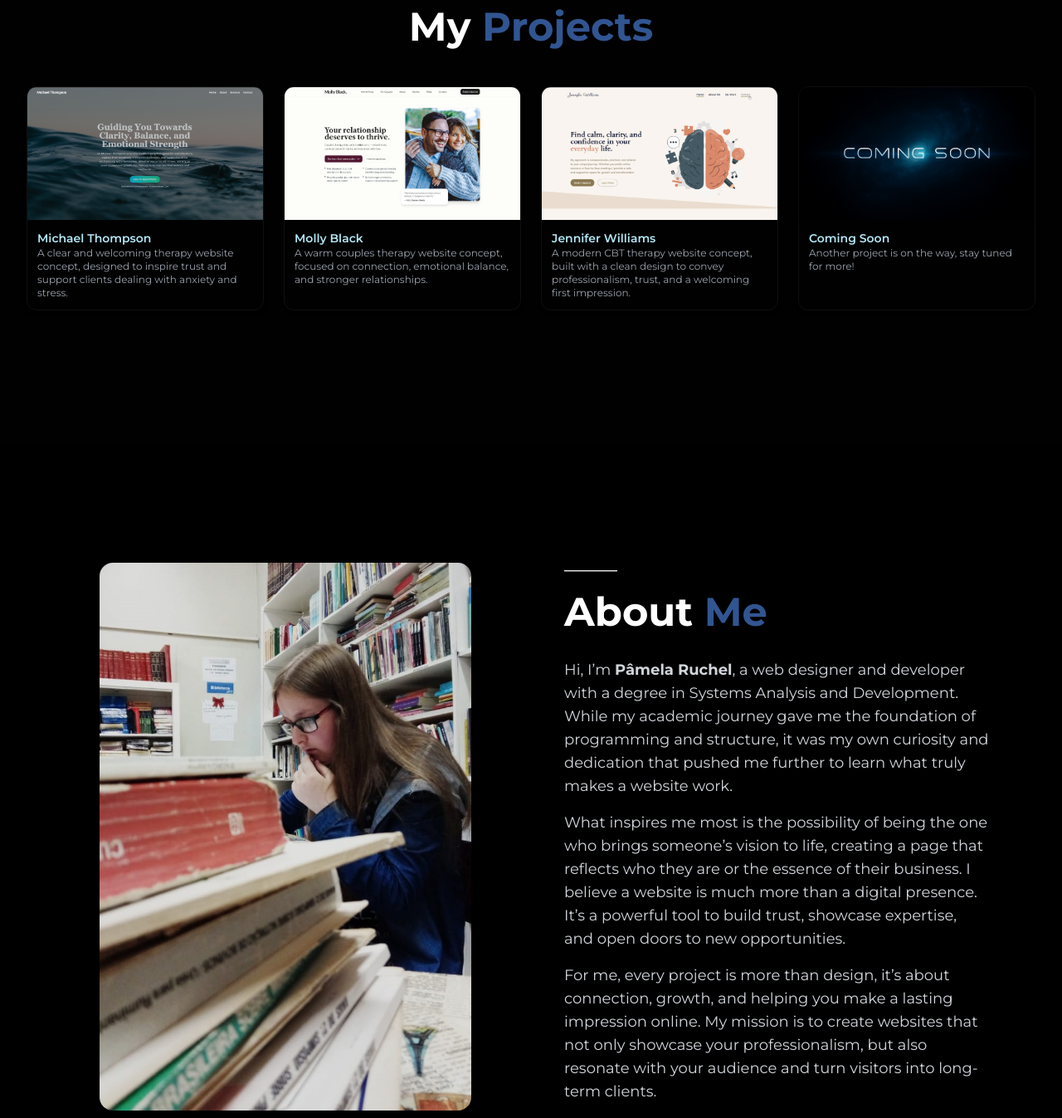
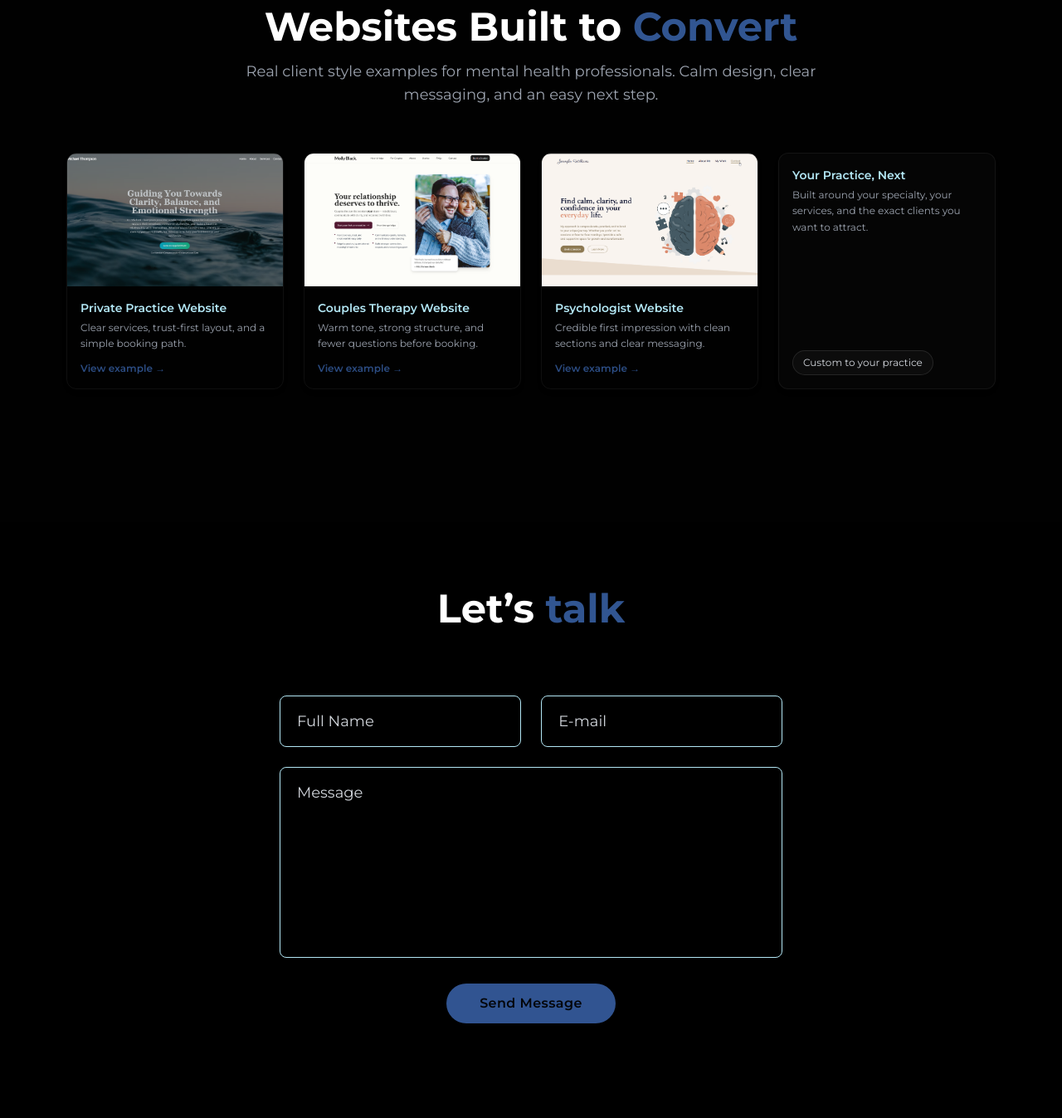
Before and after one commit to pamelaruchel/website, a plain HTML site: page index.html in a window 1280 px wide. Shown: the part 6173-7520 px from the top of the page at 83% size. Drawn offline with nearby package versions, Linux system fonts and the light colour scheme; a script that the page names is missing.

Commit message:
Add files via upload

```diff
--- a/index.html
+++ b/index.html
@@ -1017,102 +1017,88 @@
 
 <!-- portfolio section -->
 <section id="portfolio" class="w-full bg-[var(--cor-principal)] py-24 md:py-36 px-4">
-  <h2 class="text-center mb-8 text-white text-3xl md:text-5xl font-bold" data-aos="fade-down">
-    My <span class="text-[#3d69b4ce]">Projects</span>
+  <div class="max-w-6xl mx-auto">
+    <h2 class="text-center mb-4 text-white text-3xl md:text-5xl font-bold" data-aos="fade-down">
+      Websites Built to <span class="text-[#3d69b4ce]">Convert</span>
     </h2>
+
+    <p class="text-center text-gray-400 max-w-3xl mx-auto mb-10 text-base md:text-lg leading-relaxed"
+       data-aos="fade-up" data-aos-delay="120">
+      Real client style examples for mental health professionals. Calm design, clear messaging, and an easy next step.
+    </p>
 
     <div class="grid grid-cols-1 sm:grid-cols-2 md:grid-cols-3 lg:grid-cols-4 gap-6 p-4">
 
       <a href="michael.html" target="_blank" rel="noopener noreferrer"
-       class="block rounded-xl overflow-hidden border border-[rgba(255,255,255,0.06)] shadow-md transform transition-all duration-300 hover:scale-105 hover:ring hover:ring-[var(--color-02)] hover:shadow-xl"
-       data-aos="fade-up" data-aos-delay="700">
-      <img src="images/michael.png" alt="Project 3" class="w-full h-40 object-cover">
-      <div class="p-3 bg-transparent">
-        <h3 class="text-sm font-semibold text-[var(--color-02)]">Michael Thompson</h3>
-        <p class="text-xs text-gray-400">
-          A clear and welcoming therapy website concept, designed to inspire trust and support clients dealing with anxiety and stress.
+         class="group block rounded-xl overflow-hidden border border-[rgba(255,255,255,0.06)] shadow-md transform transition-all duration-300 hover:scale-105 hover:ring hover:ring-[var(--color-02)] hover:shadow-xl"
+         data-aos="fade-up" data-aos-delay="300">
+        <img src="images/michael.png" alt="Private Practice Website Example" class="w-full h-40 object-cover">
+        <div class="p-4 bg-transparent">
+          <h3 class="text-sm font-semibold text-[var(--color-02)]">
+            Private Practice Website
+          </h3>
+          <p class="text-xs text-gray-400 mt-1 leading-relaxed">
+            Clear services, trust-first layout, and a simple booking path.
+          </p>
+          <p class="text-xs mt-3 text-[#3d69b4ce] font-semibold opacity-90 group-hover:opacity-100 transition">
+            View example →
           </p>
         </div>
       </a>
 
       <a href="molly.html" target="_blank" rel="noopener noreferrer"
-       class="block rounded-xl overflow-hidden border border-[rgba(255,255,255,0.06)] shadow-md transform transition-all duration-300 hover:scale-105 hover:ring hover:ring-[var(--color-02)] hover:shadow-xl"
-       data-aos="fade-up" data-aos-delay="500">
-      <img src="images/molly.png" alt="Project 2" class="w-full h-40 object-cover">
-      <div class="p-3 bg-transparent">
-        <h3 class="text-sm font-semibold text-[var(--color-02)]">Molly Black</h3>
-        <p class="text-xs text-gray-400">
-          A warm couples therapy website concept, focused on connection, emotional balance, and stronger relationships.
+         class="group block rounded-xl overflow-hidden border border-[rgba(255,255,255,0.06)] shadow-md transform transition-all duration-300 hover:scale-105 hover:ring hover:ring-[var(--color-02)] hover:shadow-xl"
+         data-aos="fade-up" data-aos-delay="450">
+        <img src="images/molly.png" alt="Couples Therapy Website Example" class="w-full h-40 object-cover">
+        <div class="p-4 bg-transparent">
+          <h3 class="text-sm font-semibold text-[var(--color-02)]">
+            Couples Therapy Website
+          </h3>
+          <p class="text-xs text-gray-400 mt-1 leading-relaxed">
+            Warm tone, strong structure, and fewer questions before booking.
+          </p>
+          <p class="text-xs mt-3 text-[#3d69b4ce] font-semibold opacity-90 group-hover:opacity-100 transition">
+            View example →
           </p>
         </div>
       </a>
 
       <a href="jennifer.html" target="_blank" rel="noopener noreferrer"
-       class="block rounded-xl overflow-hidden border border-[rgba(255,255,255,0.06)] shadow-md transform transition-all duration-300 hover:scale-105 hover:ring hover:ring-[var(--color-02)] hover:shadow-xl"
-       data-aos="fade-up" data-aos-delay="300">
-      <img src="images/jennifer.png" alt="Project 1" class="w-full h-40 object-cover">
-      <div class="p-3 bg-transparent">
-        <h3 class="text-sm font-semibold text-[var(--color-02)]">Jennifer Williams</h3>
-        <p class="text-xs text-gray-400">
-          A modern CBT therapy website concept, built with a clean design to convey professionalism, trust, and a welcoming first impression.
+         class="group block rounded-xl overflow-hidden border border-[rgba(255,255,255,0.06)] shadow-md transform transition-all duration-300 hover:scale-105 hover:ring hover:ring-[var(--color-02)] hover:shadow-xl"
+         data-aos="fade-up" data-aos-delay="600">
+        <img src="images/jennifer.png" alt="Psychologist Website Example" class="w-full h-40 object-cover">
+        <div class="p-4 bg-transparent">
+          <h3 class="text-sm font-semibold text-[var(--color-02)]">
+            Psychologist Website
+          </h3>
+          <p class="text-xs text-gray-400 mt-1 leading-relaxed">
+            Credible first impression with clean sections and clear messaging.
+          </p>
+          <p class="text-xs mt-3 text-[#3d69b4ce] font-semibold opacity-90 group-hover:opacity-100 transition">
+            View example →
           </p>
         </div>
       </a>
 
-    <a href="#" target="_blank" rel="noopener noreferrer"
-       class="block rounded-xl overflow-hidden border border-[rgba(255,255,255,0.06)] shadow-md transform transition-all duration-300 hover:scale-105 hover:ring hover:ring-[var(--color-02)] hover:shadow-xl"
-       data-aos="fade-up" data-aos-delay="900">
-      <img src="images/coming soon.png" alt="Project 4" class="w-full h-40 object-cover">
-      <div class="p-3 bg-transparent">
-        <h3 class="text-sm font-semibold text-[var(--color-02)]">Coming Soon</h3>
-        <p class="text-xs text-gray-400">Another project is on the way, stay tuned for more!</p>
-      </div>
-    </a>
-
+      <!-- conversion card instead of "coming soon" -->
+      <div
+        class="rounded-xl overflow-hidden border border-[rgba(255,255,255,0.06)] shadow-md bg-white/[0.02] p-4 flex flex-col justify-between"
+        data-aos="fade-up" data-aos-delay="750">
+        <div>
+          <h3 class="text-sm font-semibold text-[var(--color-02)]">
+            Your Practice, Next
+          </h3>
+          <p class="text-xs text-gray-400 mt-1 leading-relaxed">
+            Built around your specialty, your services, and the exact clients you want to attract.
+          </p>
         </div>
 
-</section>
-
-<!--about section-->
-
-<section id="about" class="py-24 md:py-36 bg-black text-white">
-  <div class="max-w-6xl mx-auto px-6">
-    <div class="grid grid-cols-1 lg:grid-cols-2 gap-12 lg:gap-20 items-center">
-
-      <div class="flex justify-center items-center">
-        <img src="images/lalalala.jpeg" loading="lazy" alt="About Me"
-             class="w-72 md:w-96 lg:w-full max-w-md rounded-2xl shadow-xl object-cover"
-             data-aos="fade-left" data-aos-duration="1100" data-aos-delay="200" data-aos-easing="ease-out-cubic">
+        <div class="mt-4">
+          <span class="inline-flex items-center px-3 py-1.5 rounded-full text-xs text-gray-300 border border-white/10 bg-white/[0.03]">
+            Custom to your practice
+          </span>
         </div>
-
-      <div class="lg:text-left">
-        <hr class="bg-white bg-opacity-40 w-16 h-[2px] mx-auto lg:mx-0" />
-        <h2 class="text-3xl md:text-5xl text-center lg:text-left font-bold mt-6 mb-8"
-            data-aos="fade-up" data-aos-duration="1100" data-aos-delay="0" data-aos-easing="ease-out-cubic">
-          About <span class="text-[#3d69b4ce]">Me</span>
-        </h2>
-
-        <p class="text-base md:text-lg text-gray-300 leading-relaxed mb-4"
-        data-aos="fade-up" data-aos-duration="1100" data-aos-delay="200" data-aos-easing="ease-out-cubic">
-       Hi, I’m <strong>Pâmela Ruchel</strong>, a web designer and developer with a degree in Systems Analysis and Development.
-       While my academic journey gave me the foundation of programming and structure, it was my own curiosity and dedication
-       that pushed me further to learn what truly makes a website work.
-     </p>
-
-     <p class="text-base md:text-lg text-gray-300 leading-relaxed mb-4"
-        data-aos="fade-up" data-aos-duration="1100" data-aos-delay="400" data-aos-easing="ease-out-cubic">
-       What inspires me most is the possibility of being the one who brings someone’s vision to life, creating a page that
-       reflects who they are or the essence of their business. I believe a website is much more than a digital presence.
-       It’s a powerful tool to build trust, showcase expertise, and open doors to new opportunities.
-     </p>
-
-     <p class="text-base md:text-lg text-gray-300 leading-relaxed"
-        data-aos="fade-up" data-aos-duration="1100" data-aos-delay="800" data-aos-easing="ease-out-cubic">
-       For me, every project is more than design, it’s about connection, growth, and helping you make a lasting impression online.
-       My mission is to create websites that not only showcase your professionalism, but also resonate with your audience
-       and turn visitors into long-term clients.
-     </p>
-
+      </div>
 
     </div>
   </div>
```
Lines whose indentation alone changed are shown as unchanged.
